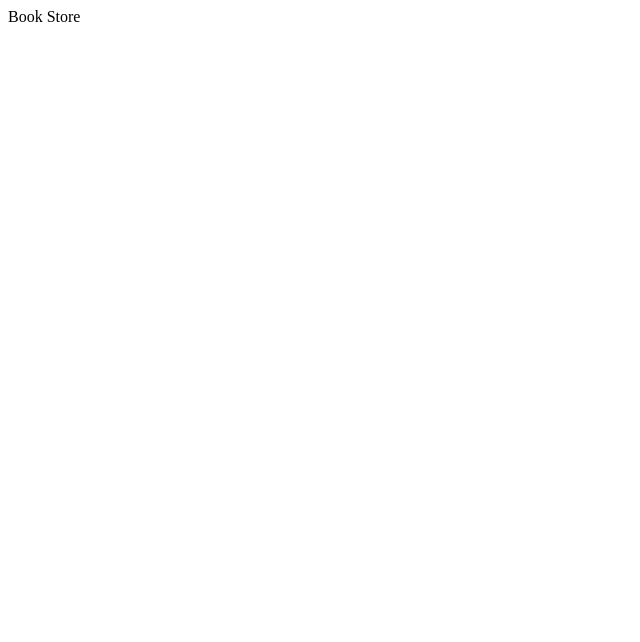
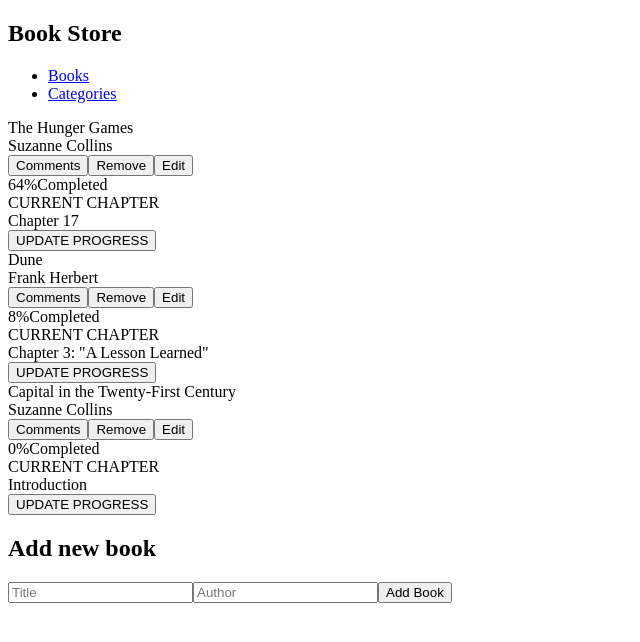
Before and after one commit to OmarMWarraich/BookStore, a React (Create React App) app: page / in a window 1280 px wide. Shown: the top 642 px of the page, without its empty margins (0-640 px from the left). Built offline with nearby package versions, Linux system fonts and the light colour scheme.

Commit message:
Add components, Router and routes

```diff
--- a/package.json
+++ b/package.json
@@ -7,6 +7,7 @@
     "@testing-library/react": "^13.4.0",
     "@testing-library/user-event": "^13.5.0",
     "big.js": "^6.2.1",
+    "prop-types": "^15.8.1",
     "react": "^18.2.0",
     "react-dom": "^18.2.0",
     "react-router-dom": "^6.4.1",
--- a/src/App.js
+++ b/src/App.js
@@ -1,5 +1,17 @@
 import React from 'react';
+import { Routes, Route } from 'react-router-dom';
+import Navbar from './components/Navbar';
+import Books from './components/Books';
+import Categories from './components/Categories';
 
-const App = () => <div>Book Store</div>;
+const App = () => (
+  <>
+    <Navbar />
+    <Routes>
+      <Route path="/" element={<Books />} />
+      <Route path="/categories" element={<Categories />} />
+    </Routes>
+  </>
+);
 
 export default App;
--- /dev/null
+++ b/src/components/Book.js
@@ -0,0 +1,42 @@
+import React from 'react';
+import PropTypes from 'prop-types';
+
+const Book = (props) => {
+  const { book } = props;
+
+  return (
+    <div className="book">
+      <div className="book-info">
+        <div className="book-category">{book.category}</div>
+        <div className="book-title">{book.title}</div>
+        <div className="book-author">{book.author}</div>
+        <div className="book-actions">
+          <button type="button" className="book-actions-btn">Comments</button>
+          <button type="button" className="book-actions-btn">Remove</button>
+          <button type="button" className="book-actions-btn">Edit</button>
+        </div>
+      </div>
+      <div className="book-progress">
+        <div className="book-progress-percentage-circle" />
+        <div className="book-progress-percentage-text">
+          <span>
+            {book.progress}
+            %
+          </span>
+          <span>Completed</span>
+        </div>
+      </div>
+      <div className="book-chapter">
+        <div className="book-chapter-title">CURRENT CHAPTER</div>
+        <div className="book-chapter-name">{book.chapter}</div>
+        <button type="button" className="book-chapter-update">UPDATE PROGRESS</button>
+      </div>
+    </div>
+  );
+};
+
+Book.prototypes = {
+  book: PropTypes.string.isRequired,
+};
+
+export default Book;
--- /dev/null
+++ b/src/components/Books.js
@@ -0,0 +1,55 @@
+import React, { useState } from 'react';
+import Book from './Book';
+import Form from './Form';
+
+const books = [
+  {
+    id: 1,
+    title: 'The Hunger Games',
+    genres: ['Action', 'Adventure', 'Sci-Fi'],
+    author: 'Suzanne Collins',
+    progress: 64,
+    chapter: 'Chapter 17',
+  },
+  {
+    id: 2,
+    title: 'Dune',
+    genres: ['Sci-Fi', 'Fantasy'],
+    author: 'Frank Herbert',
+    progress: 8,
+    chapter: 'Chapter 3: "A Lesson Learned"',
+  },
+  {
+    id: 3,
+    title: 'Capital in the Twenty-First Century',
+    genres: ['Economics', 'Non-Fiction'],
+    author: 'Suzanne Collins',
+    progress: 0,
+    chapter: 'Introduction',
+  },
+];
+
+const Books = () => {
+  const [booksList, setBooksList] = useState(books);
+
+  const handleBookRemove = (book) => {
+    setBooksList(booksList.filter((b) => b.id !== book.id));
+  };
+
+  const handleBookAdd = (book) => {
+    setBooksList([...booksList, book]);
+  };
+
+  return (
+    <div className="books">
+      <div className="books-list">
+        {booksList.map((book) => (
+          <Book key={book.id} book={book} handleBookRemove={handleBookRemove} />
+        ))}
+      </div>
+      <Form handleBookAdd={handleBookAdd} />
+    </div>
+  );
+};
+
+export default Books;
--- /dev/null
+++ b/src/components/Categories.js
@@ -0,0 +1,11 @@
+import React from 'react';
+
+const Categories = () => (
+  <div>
+    <button type="button">
+      Check Status
+    </button>
+  </div>
+);
+
+export default Categories;
--- /dev/null
+++ b/src/components/Form.js
@@ -0,0 +1,12 @@
+import React from 'react';
+
+const Form = () => (
+  <form>
+    <h2>Add new book</h2>
+    <input type="text" placeholder="Title" />
+    <input type="text" placeholder="Author" />
+    <button type="button">Add Book</button>
+  </form>
+);
+
+export default Form;
--- /dev/null
+++ b/src/components/Navbar.js
@@ -0,0 +1,26 @@
+import React from 'react';
+import { NavLink } from 'react-router-dom';
+
+const Navbar = () => {
+  const links = [
+    { id: 1, name: 'Books', path: '/' },
+    { id: 2, name: 'Categories', path: '/categories' },
+  ];
+
+  return (
+    <nav>
+      <h1>Book Store</h1>
+      <ul>
+        {links.map((link) => (
+          <li key={link.id}>
+            <NavLink to={link.path} className="active-link" exact="false">
+              {link.name}
+            </NavLink>
+          </li>
+        ))}
+      </ul>
+    </nav>
+  );
+};
+
+export default Navbar;
--- a/src/index.js
+++ b/src/index.js
@@ -1,10 +1,13 @@
 import React from 'react';
 import ReactDOM from 'react-dom/client';
+import { BrowserRouter } from 'react-router-dom';
 import App from './App';
 
 const root = ReactDOM.createRoot(document.getElementById('root'));
 root.render(
   <React.StrictMode>
-    <App />
+    <BrowserRouter>
+      <App />
+    </BrowserRouter>
   </React.StrictMode>,
 );
```
Also changed, not shown: .eslintrc.json, 1 other file (tests, documents, lock files or other folders). Lines whose indentation alone changed are shown as unchanged.
